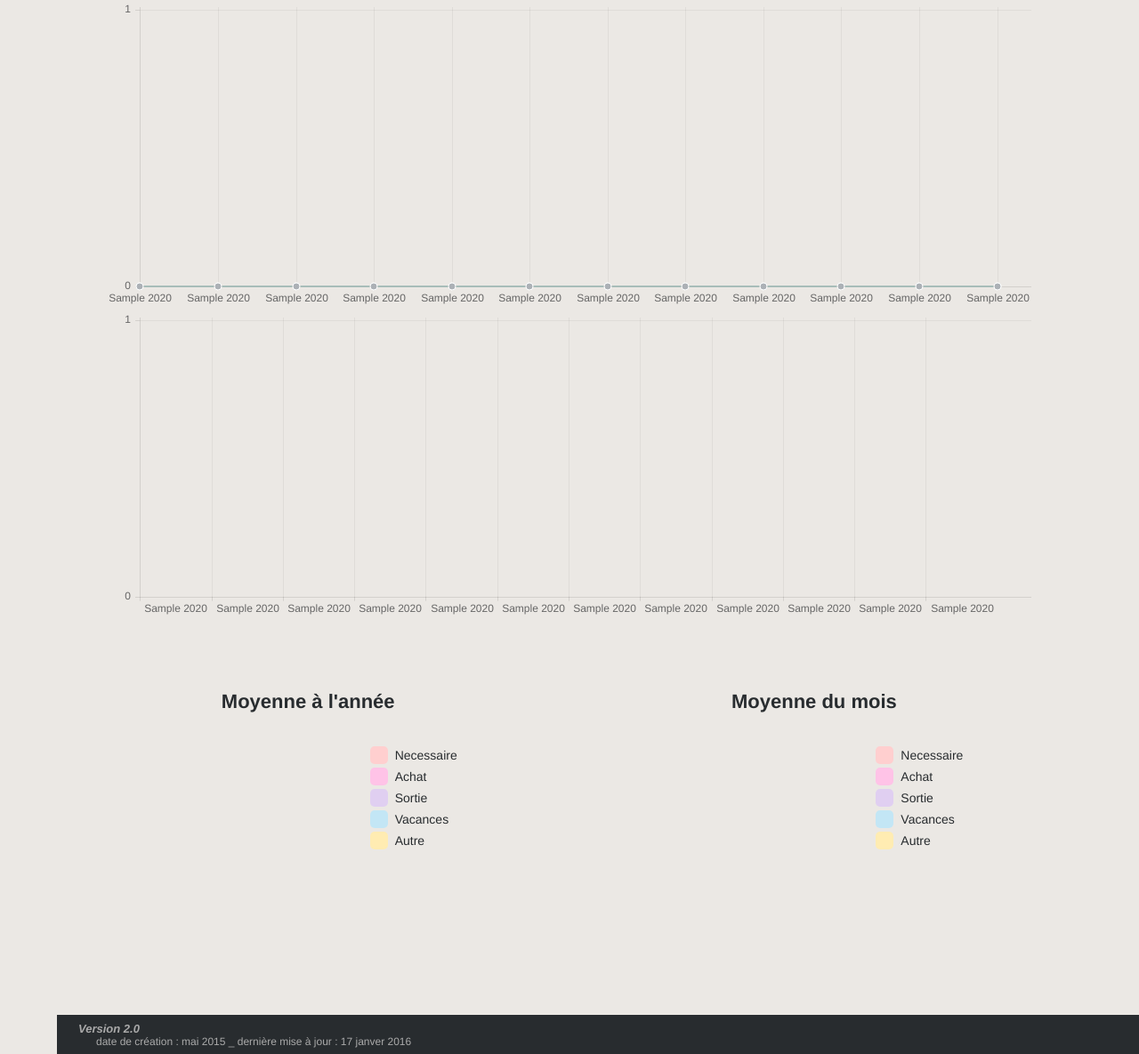
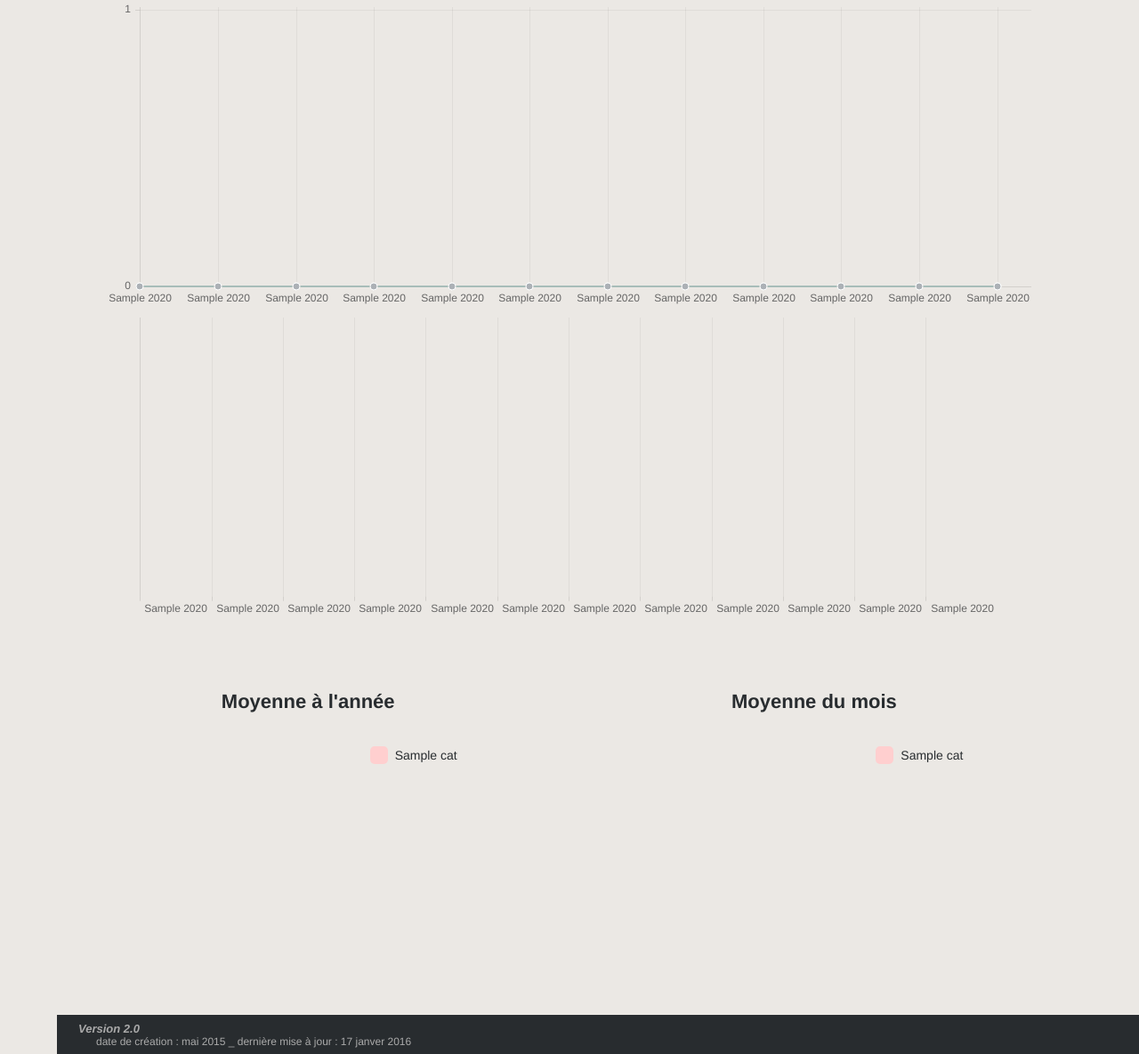
Before and after one commit to mellecrepe/banquelette, a Django app: template account/templates/account/accueil.html in a window 1280 px wide. Shown: the part 227-1412 px from the top of the page at 89% size. Run offline with Django 3.2, Linux system fonts and the light colour scheme; the template is opened without the code that fills it: most values are stand-ins (such as "Sample title", 1, 10 or a date in 2020); a map, chart or similar area stays blank.

Commit message:
Modif page accueil pour categories
Utilisation des catégories définies par l'utilisateur pour la page
d'accueil aussi. How cool is that ?

```diff
--- a/account/templates/account/accueil.html
+++ b/account/templates/account/accueil.html
@@ -51,7 +51,7 @@
 		pointStrokeColor: "#fff",
 		pointHighlightFill: "#fff",
 		pointHighlightStroke: "rgba(220,220,220,1)",
-		data: [{{total_by_month.gain.0}}, {{total_by_month.gain.1}}, {{total_by_month.gain.2}}, {{total_by_month.gain.3}}, {{total_by_month.gain.4}}, {{total_by_month.gain.5}}, {{total_by_month.gain.6}}, {{total_by_month.gain.7}}, {{total_by_month.gain.8}}, {{total_by_month.gain.9}}, {{total_by_month.gain.10}}, {{total_by_month.gain.11}}]
+		data: [{{total_by_month.Gain.0}}, {{total_by_month.Gain.1}}, {{total_by_month.Gain.2}}, {{total_by_month.Gain.3}}, {{total_by_month.Gain.4}}, {{total_by_month.Gain.5}}, {{total_by_month.Gain.6}}, {{total_by_month.Gain.7}}, {{total_by_month.Gain.8}}, {{total_by_month.Gain.9}}, {{total_by_month.Gain.10}}, {{total_by_month.Gain.11}}]
 		},
 		{
 		label: "Depense",
@@ -61,7 +61,7 @@
 		pointStrokeColor: "#fff",
 		pointHighlightFill: "#fff",
 		pointHighlightStroke: "rgba(220,220,220,1)",
-		data: [{{total_by_month.all.0}}, {{total_by_month.all.1}}, {{total_by_month.all.2}}, {{total_by_month.all.3}}, {{total_by_month.all.4}}, {{total_by_month.all.5}}, {{total_by_month.all.6}}, {{total_by_month.all.7}}, {{total_by_month.all.8}}, {{total_by_month.all.9}}, {{total_by_month.all.10}}, {{total_by_month.all.11}}]
+		data: [{{total_by_month.Total.0}}, {{total_by_month.Total.1}}, {{total_by_month.Total.2}}, {{total_by_month.Total.3}}, {{total_by_month.Total.4}}, {{total_by_month.Total.5}}, {{total_by_month.Total.6}}, {{total_by_month.Total.7}}, {{total_by_month.Total.8}}, {{total_by_month.Total.9}}, {{total_by_month.Total.10}}, {{total_by_month.Total.11}}]
 		}
 	]
 };
@@ -75,46 +75,58 @@
 	var barData = {
 	labels : ["{{triples.0.month_word}} {{triples.0.year}}", "{{triples.1.month_word}} {{triples.1.year}}", "{{triples.2.month_word}} {{triples.2.year}}", "{{triples.3.month_word}} {{triples.3.year}}", "{{triples.4.month_word}} {{triples.4.year}}", "{{triples.5.month_word}} {{triples.5.year}}", "{{triples.6.month_word}} {{triples.6.year}}", "{{triples.7.month_word}} {{triples.7.year}}", "{{triples.8.month_word}} {{triples.8.year}}", "{{triples.9.month_word}} {{triples.9.year}}", "{{triples.10.month_word}} {{triples.10.year}}", "{{triples.11.month_word}} {{triples.11.year}}"],
 	datasets : [
+
+    {% for cat, vals in total_by_month.items %}
     {
-		label: "Necessaire",
-		fillColor: colors["necessaire"],
-		strokeColor: lightColors["necessaire"],
-		highlightFill: lightColors["necessaire"],
-		highlightStroke: veryLightColors["necessaire"],
-		data: [{{total_by_month.necessaire.0}}, {{total_by_month.necessaire.1}}, {{total_by_month.necessaire.2}}, {{total_by_month.necessaire.3}}, {{total_by_month.necessaire.4}}, {{total_by_month.necessaire.5}}, {{total_by_month.necessaire.6}}, {{total_by_month.necessaire.7}}, {{total_by_month.necessaire.8}}, {{total_by_month.necessaire.9}}, {{total_by_month.necessaire.10}}, {{total_by_month.necessaire.11}}]
+        label           : "{{ cat }}",
+		fillColor       : colors["necessaire"],
+		strokeColor     : lightColors["necessaire"],
+		highlightFill   : lightColors["necessaire"],
+		highlightStroke : veryLightColors["necessaire"],
+        data            : {{ vals }}
+
     },
-		{
-		label: "Achat",
-		fillColor: colors["achat"],
-		strokeColor: lightColors["achat"],
-		highlightFill: lightColors["achat"],
-		highlightStroke: colors["achat"],
-		data: [{{total_by_month.achat.0}}, {{total_by_month.achat.1}}, {{total_by_month.achat.2}}, {{total_by_month.achat.3}}, {{total_by_month.achat.4}}, {{total_by_month.achat.5}}, {{total_by_month.achat.6}}, {{total_by_month.achat.7}}, {{total_by_month.achat.8}}, {{total_by_month.achat.9}}, {{total_by_month.achat.10}}, {{total_by_month.achat.11}}]
-		},
-		{
-		label: "Sortie",
-		fillColor: colors["sortie"],
-		strokeColor: lightColors["sortie"],
-		highlightFill: lightColors["sortie"],
-		highlightStroke: veryLightColors["sortie"],
-		data: [{{total_by_month.sortie.0}}, {{total_by_month.sortie.1}}, {{total_by_month.sortie.2}}, {{total_by_month.sortie.3}}, {{total_by_month.sortie.4}}, {{total_by_month.sortie.5}}, {{total_by_month.sortie.6}}, {{total_by_month.sortie.7}}, {{total_by_month.sortie.8}}, {{total_by_month.sortie.9}}, {{total_by_month.sortie.10}}, {{total_by_month.sortie.11}}]
-		},
-		{
-		label: "Vacances",
-		fillColor: colors["vacances"],
-		strokeColor: lightColors["vacances"],
-		highlightFill: lightColors["vacances"],
-		highlightStroke: veryLightColors["vacances"],
-		data: [{{total_by_month.vacances.0}}, {{total_by_month.vacances.1}}, {{total_by_month.vacances.2}}, {{total_by_month.vacances.3}}, {{total_by_month.vacances.4}}, {{total_by_month.vacances.5}}, {{total_by_month.vacances.6}}, {{total_by_month.vacances.7}}, {{total_by_month.vacances.8}}, {{total_by_month.vacances.9}}, {{total_by_month.vacances.10}}, {{total_by_month.vacances.11}}]
-		},
-		{
-		label: "Autre",
-		fillColor: colors["autre"],
-		strokeColor: lightColors["autre"],
-		highlightFill: lightColors["autre"],
-		highlightStroke: veryLightColors["autre"],
-		data: [{{total_by_month.autre.0}}, {{total_by_month.autre.1}}, {{total_by_month.autre.2}}, {{total_by_month.autre.3}}, {{total_by_month.autre.4}}, {{total_by_month.autre.5}}, {{total_by_month.autre.6}}, {{total_by_month.autre.7}}, {{total_by_month.autre.8}}, {{total_by_month.autre.9}}, {{total_by_month.autre.10}}, {{total_by_month.autre.11}}]
-		}
+    {% endfor %}
+//		{
+//		label: "Necessaire",
+//		fillColor: colors["necessaire"],
+//		strokeColor: lightColors["necessaire"],
+//		highlightFill: lightColors["necessaire"],
+//		highlightStroke: veryLightColors["necessaire"],
+//		data: [{{total_by_month.necessaire.0}}, {{total_by_month.necessaire.1}}, {{total_by_month.necessaire.2}}, {{total_by_month.necessaire.3}}, {{total_by_month.necessaire.4}}, {{total_by_month.necessaire.5}}, {{total_by_month.necessaire.6}}, {{total_by_month.necessaire.7}}, {{total_by_month.necessaire.8}}, {{total_by_month.necessaire.9}}, {{total_by_month.necessaire.10}}, {{total_by_month.necessaire.11}}]
+//		},
+//		{
+//		label: "Achat",
+//		fillColor: colors["achat"],
+//		strokeColor: lightColors["achat"],
+//		highlightFill: lightColors["achat"],
+//		highlightStroke: colors["achat"],
+//		data: [{{total_by_month.achat.0}}, {{total_by_month.achat.1}}, {{total_by_month.achat.2}}, {{total_by_month.achat.3}}, {{total_by_month.achat.4}}, {{total_by_month.achat.5}}, {{total_by_month.achat.6}}, {{total_by_month.achat.7}}, {{total_by_month.achat.8}}, {{total_by_month.achat.9}}, {{total_by_month.achat.10}}, {{total_by_month.achat.11}}]
+//		},
+//		{
+//		label: "Sortie",
+//		fillColor: colors["sortie"],
+//		strokeColor: lightColors["sortie"],
+//		highlightFill: lightColors["sortie"],
+//		highlightStroke: veryLightColors["sortie"],
+//		data: [{{total_by_month.sortie.0}}, {{total_by_month.sortie.1}}, {{total_by_month.sortie.2}}, {{total_by_month.sortie.3}}, {{total_by_month.sortie.4}}, {{total_by_month.sortie.5}}, {{total_by_month.sortie.6}}, {{total_by_month.sortie.7}}, {{total_by_month.sortie.8}}, {{total_by_month.sortie.9}}, {{total_by_month.sortie.10}}, {{total_by_month.sortie.11}}]
+//		},
+//		{
+//		label: "Vacances",
+//		fillColor: colors["vacances"],
+//		strokeColor: lightColors["vacances"],
+//		highlightFill: lightColors["vacances"],
+//		highlightStroke: veryLightColors["vacances"],
+//		data: [{{total_by_month.vacances.0}}, {{total_by_month.vacances.1}}, {{total_by_month.vacances.2}}, {{total_by_month.vacances.3}}, {{total_by_month.vacances.4}}, {{total_by_month.vacances.5}}, {{total_by_month.vacances.6}}, {{total_by_month.vacances.7}}, {{total_by_month.vacances.8}}, {{total_by_month.vacances.9}}, {{total_by_month.vacances.10}}, {{total_by_month.vacances.11}}]
+//		},
+//		{
+//		label: "Autre",
+//		fillColor: colors["autre"],
+//		strokeColor: lightColors["autre"],
+//		highlightFill: lightColors["autre"],
+//		highlightStroke: veryLightColors["autre"],
+//		data: [{{total_by_month.autre.0}}, {{total_by_month.autre.1}}, {{total_by_month.autre.2}}, {{total_by_month.autre.3}}, {{total_by_month.autre.4}}, {{total_by_month.autre.5}}, {{total_by_month.autre.6}}, {{total_by_month.autre.7}}, {{total_by_month.autre.8}}, {{total_by_month.autre.9}}, {{total_by_month.autre.10}}, {{total_by_month.autre.11}}]
+//		}
 	]
 };
 
@@ -126,74 +138,94 @@
 	// Definitions camemberts
 	var canvas_pie1 = $id('piechart1'),
 	    canvas_pie2 = $id('piechart2'),
-	    legendPie1 = $id('pielegend1'),
-	    legendPie2 = $id('pielegend2'),
-	    helpers = Chart.helpers;
+	    legendPie1  = $id('pielegend1'),
+	    legendPie2  = $id('pielegend2'),
+	    helpers     = Chart.helpers;
 
 	var pieDataYear = [
+
+        {% for cat, val in average.items %}
         {
-        	value: {{average.necessaire}},
-		color: colors["necessaire"],
-	        highlight: lightColors["necessaire"],
-	        label: "Necessaire"
+            label      : "{{ cat }}",
+            value      :  {{ val }},
+            color      : colors["necessaire"],
+            highlight  : lightColors["necessaire"]
         },
-		{
-		value: {{average.achat}},
-		color: colors["achat"],
-	        highlight: lightColors["achat"],
-	        label: "Achat"
-		},
-		{
-	        value: {{average.sortie}},
-		color: colors["sortie"],
-	        highlight: lightColors["sortie"],
-	        label: "Sortie"
-		},
-		{
-	        value: {{average.vacances}},
-		color: colors["vacances"],
-	        highlight: lightColors["vacances"],
-	        label: "Vacances"
-		},
-		{
-	        value: {{average.autre}},
-		color: colors["autre"],
-	        highlight: lightColors["autre"],
-	        label: "Autre"
-		}
+        {% endfor %}
+
+//    	{
+//       	    value: {{average.necessaire}},
+//		    color: colors["necessaire"],
+//	        highlight: lightColors["necessaire"],
+//	        label: "Necessaire"
+//		},
+//		{
+//		value: {{average.achat}},
+//		color: colors["achat"],
+//	        highlight: lightColors["achat"],
+//	        label: "Achat"
+//		},
+//		{
+//	        value: {{average.sortie}},
+//		color: colors["sortie"],
+//	        highlight: lightColors["sortie"],
+//	        label: "Sortie"
+//		},
+//		{
+//	        value: {{average.vacances}},
+//		color: colors["vacances"],
+//	        highlight: lightColors["vacances"],
+//	        label: "Vacances"
+//		},
+//		{
+//	        value: {{average.autre}},
+//		color: colors["autre"],
+//	        highlight: lightColors["autre"],
+//	        label: "Autre"
+//		}
 	];
 
 	var pieDataMonth = [
+
+        {% for cat, val in average_month.items %}
         {
-        	value: {{average_month.necessaire}},
-		color: colors["necessaire"],
-	        highlight: lightColors["necessaire"],
-	        label: "Necessaire"
+            label      : "{{ cat }}",
+            value      :  {{ val }},
+            color      : colors["necessaire"],
+            highlight  : lightColors["necessaire"]
         },
-		{
-		value: {{average_month.achat}},
-		color: colors["achat"],
-	        highlight: lightColors["achat"],
-	        label: "Achat"
-		},
-		{
-	        value: {{average_month.sortie}},
-		color: colors["sortie"],
-	        highlight: lightColors["sortie"],
-	        label: "Sortie"
-		},
-		{
-	        value: {{average_month.vacances}},
-		color: colors["vacances"],
-	        highlight: lightColors["vacances"],
-	        label: "Vacances"
-		},
-		{
-	        value: {{average_month.autre}},
-		color: colors["autre"],
-	        highlight: lightColors["autre"],
-	        label: "Autre"
-		}
+        {% endfor %}
+
+//    		{
+//        	value: {{average_month.necessaire}},
+//		color: colors["necessaire"],
+//	        highlight: lightColors["necessaire"],
+//	        label: "Necessaire"
+//		},
+//		{
+//		value: {{average_month.achat}},
+//		color: colors["achat"],
+//	        highlight: lightColors["achat"],
+//	        label: "Achat"
+//		},
+//		{
+//	        value: {{average_month.sortie}},
+//		color: colors["sortie"],
+//	        highlight: lightColors["sortie"],
+//	        label: "Sortie"
+//		},
+//		{
+//	        value: {{average_month.vacances}},
+//		color: colors["vacances"],
+//	        highlight: lightColors["vacances"],
+//	        label: "Vacances"
+//		},
+//		{
+//	        value: {{average_month.autre}},
+//		color: colors["autre"],
+//	        highlight: lightColors["autre"],
+//	        label: "Autre"
+//		}
 	];
 
 	pieOptions = {
```
Also changed, not shown: account/views.py (+57 -43 lines). Lines whose indentation alone changed are shown as unchanged.
